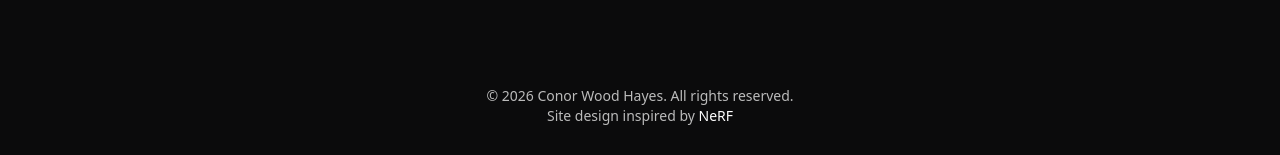
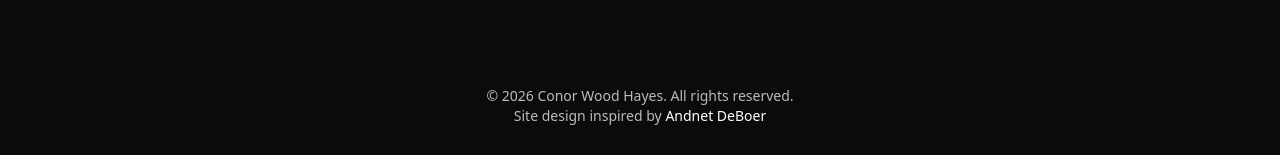
Before and after one commit to cwoodhayes/cwoodhayes.github.io, a Jekyll site: the page built from pages/index.md, in a window 1280 px wide and 900 px high, scrolled down 3628 px. Shown: the part 742-897 px from the top of the window. Built offline with Jekyll 4.4.1, drawn with Linux system fonts in a browser that asks for light colours.

Commit message:
referenced andnet's portfolio

```diff
--- a/_includes/footer.html
+++ b/_includes/footer.html
@@ -2,7 +2,7 @@
   <div class="footer-content">
     <p>&copy; {{ 'now' | date: "%Y" }} {{ site.title }}. All rights reserved.</p>
     <p class="footer-note">
-      Site design inspired by <a href="https://www.matthewtancik.com/nerf" target="_blank" rel="noopener noreferrer">NeRF</a>
+      Site design inspired by <a href="https://github.com/andnet-deboer/andnet-deboer.github.io" target="_blank" rel="noopener noreferrer">Andnet DeBoer</a>
     </p>
   </div>
 </footer>
```
